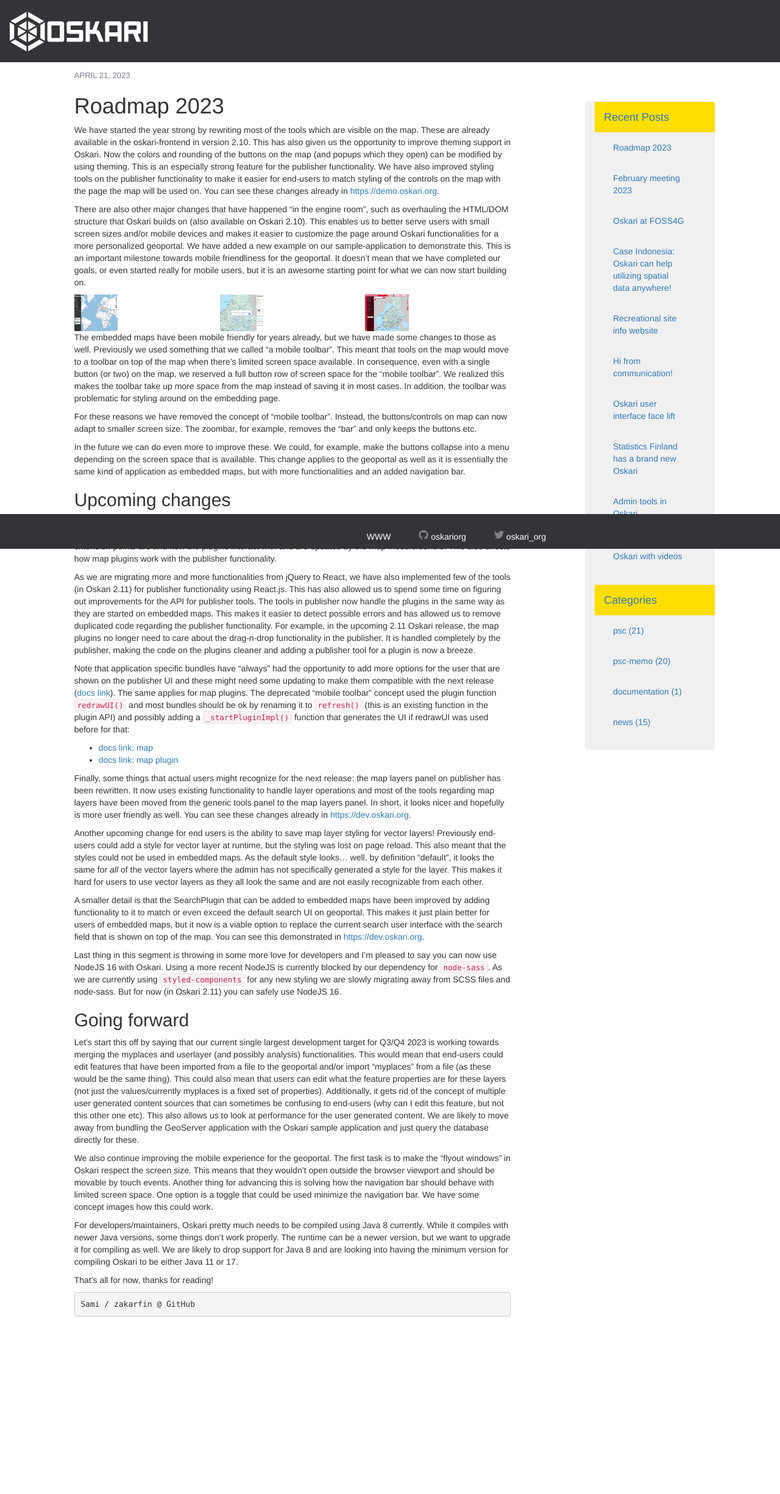
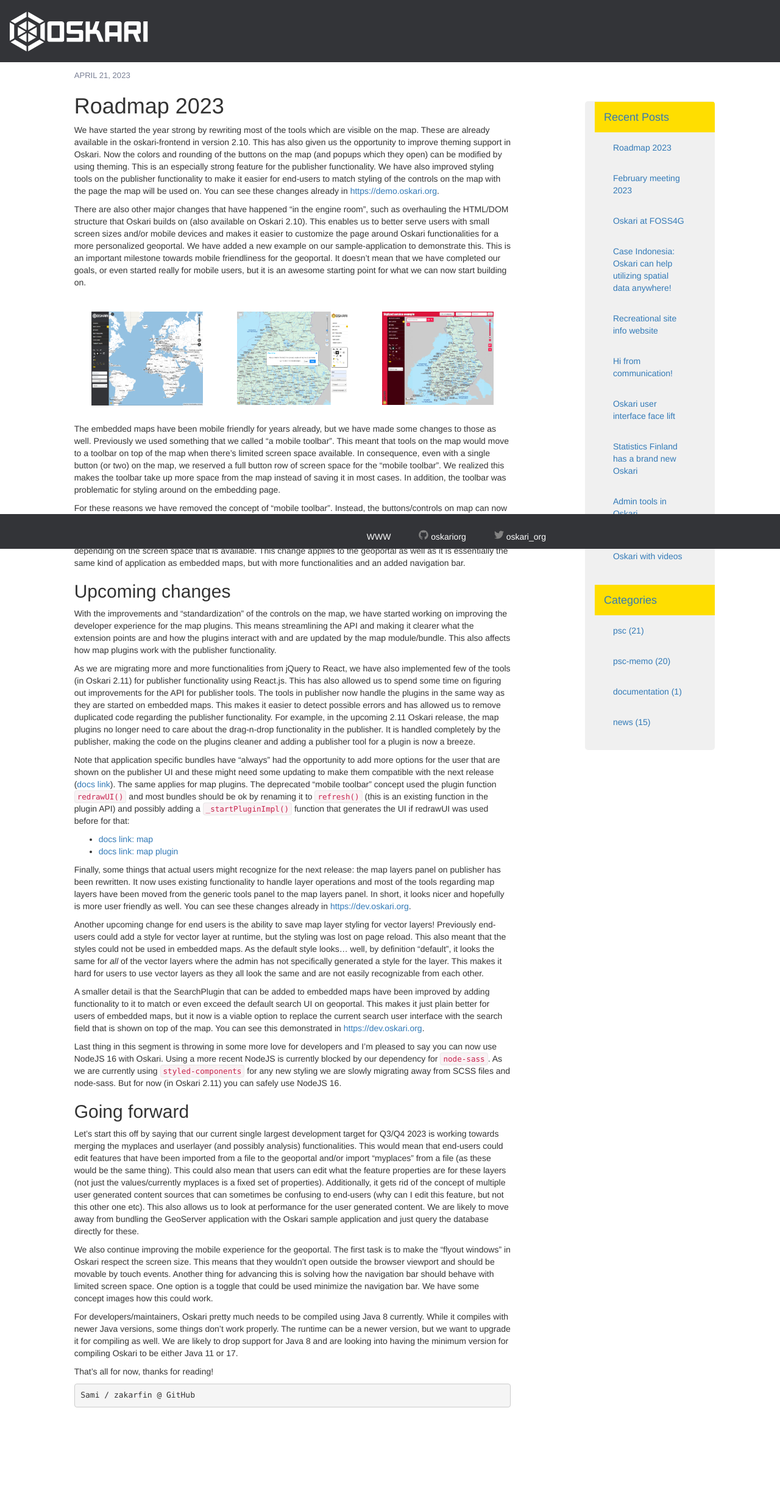
Before and after one commit to oskariorg/oskariorg.github.io, a Jekyll site: the page built from _posts/2023-04-11-Roadmap2023.md, in a window 1280 px wide. Shown: the whole page at 61% size. Built offline with Jekyll 4.4.1, drawn with Linux system fonts in a browser that asks for light colours; nearby versions of some CDN libraries; before the commit the page ends 2300 px from its top, so only the background shows below that.

Commit message:
Size -> padding

```diff
--- a/_posts/2023-04-11-Roadmap2023.md
+++ b/_posts/2023-04-11-Roadmap2023.md
@@ -12,9 +12,9 @@ We have started the year strong by rewriting most of the tools which are visible
 There are also other major changes that have happened "in the engine room", such as overhauling the HTML/DOM structure that Oskari builds on (also available on Oskari 2.10). This enables us to better serve users with small screen sizes and/or mobile devices and makes it easier to customize the page around Oskari functionalities for a more personalized geoportal. We have added a new example on our sample-application to demonstrate this. This is an important milestone towards mobile friendliness for the geoportal. It doesn't mean that we have completed our goals, or even started really for mobile users, but it is an awesome starting point for what we can now start building on.
 
 <div style="display: flex; justify-content: space-between;">
-    <a href="/img/2023/demo.png"><img src="/img/2023/demo.png" class="img-responsive" alt="Light themed geoportal" style="border-radius: 2%;max-width: 30%;"></a>
-    <a href="/img/2023/light.png"><img src="/img/2023/light.png" class="img-responsive" alt="Light themed geoportal" style="border-radius: 2%;max-width: 30%;"></a>
-    <a href="/img/2023/stylized.png"><img src="/img/2023/stylized.png" class="img-responsive" alt="Light themed geoportal" style="border-radius: 2%;max-width: 30%;"></a>
+    <a href="/img/2023/demo.png"><img src="/img/2023/demo.png" class="img-responsive" alt="Light themed geoportal" style="border-radius: 2%;padding: 2em;"></a>
+    <a href="/img/2023/light.png"><img src="/img/2023/light.png" class="img-responsive" alt="Light themed geoportal" style="border-radius: 2%;padding: 2em;"></a>
+    <a href="/img/2023/stylized.png"><img src="/img/2023/stylized.png" class="img-responsive" alt="Light themed geoportal" style="border-radius: 2%;padding: 2em;"></a>
 </div>
 
 The embedded maps have been mobile friendly for years already, but we have made some changes to those as well. Previously we used something that we called "a mobile toolbar”. This meant that tools on the map would move to a toolbar on top of the map when there's limited screen space available. In consequence, even with a single button (or two) on the map, we reserved a full button row of screen space for the "mobile toolbar". We realized this makes the toolbar take up more space from the map instead of saving it in most cases. In addition, the toolbar was problematic for styling around on the embedding page.
```
